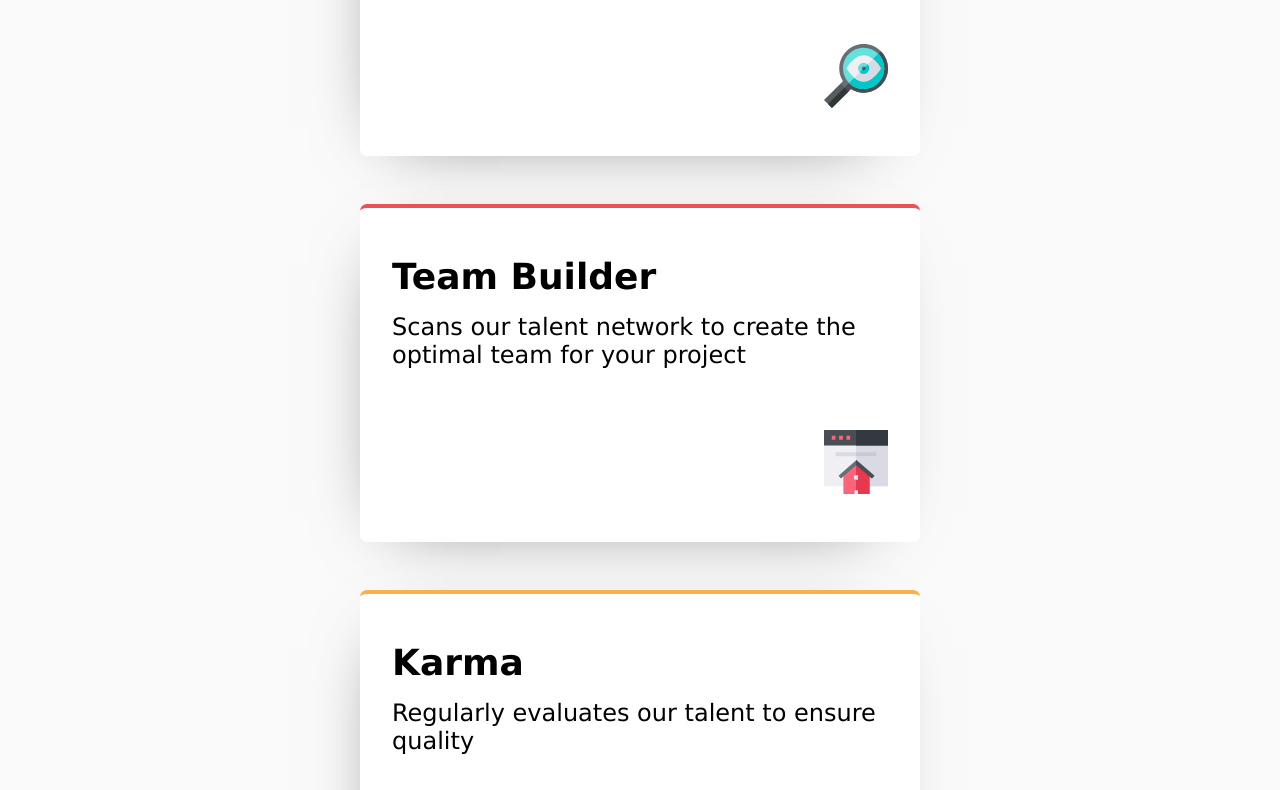
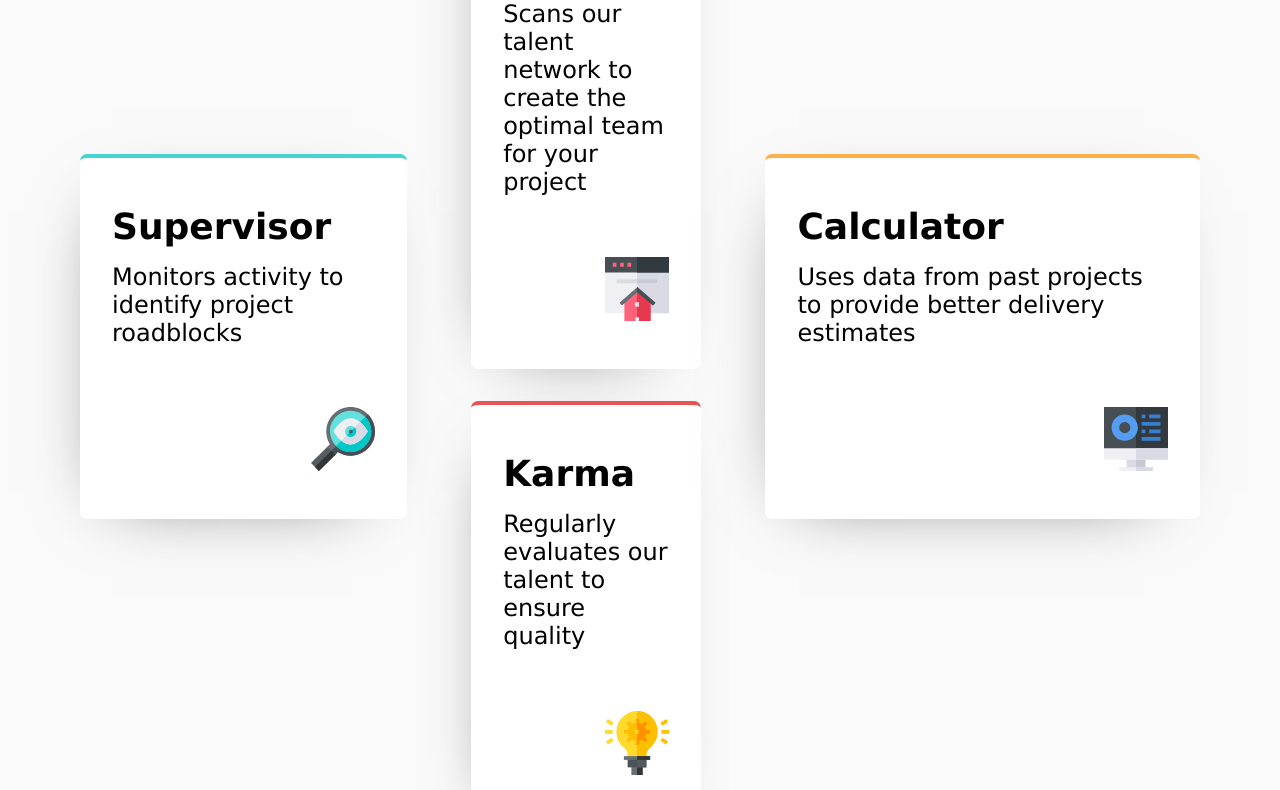
Before and after one commit to NatnaelSisay/Four-card, a plain HTML site: page index.html in a window 1280 px wide. Shown: the part 685-1475 px from the top of the page. Drawn offline with Linux system fonts and the light colour scheme.

Commit message:
finished up the desktop

```diff
--- a/css/desktop-media.css
+++ b/css/desktop-media.css
@@ -0,0 +1,12 @@
+@media screen and (min-width: 900px) {
+  .cards {
+    display: flex;
+    flex-direction: row;
+    align-items: center;
+    justify-content: space-between;
+  }
+
+  .card {
+    margin: 2rem;
+  }
+}
--- a/css/general.css
+++ b/css/general.css
@@ -23,7 +23,7 @@ image {
 body {
   padding: 0px;
   margin: 0px;
-
+  min-width: 36rem;
   display: flex;
   justify-content: center;
   background-color: var(--veryLightGray);
@@ -40,5 +40,8 @@ h1,
 
 .main {
   margin: 7rem 3rem;
-  max-width: 35rem;
+  display: flex;
+  flex-direction: column;
+  justify-content: center;
+  align-items: center;
 }
--- a/css/style.css
+++ b/css/style.css
@@ -1,9 +1,13 @@
 .heading {
+  max-width: 40rem;
   text-align: center;
   margin-bottom: 7.5rem;
 }
 
 .heading h1 {
+  margin: auto;
+  text-align: center;
+  max-width: 30rem;
   font-size: 2rem;
   line-height: 1.8;
   margin-bottom: 3rem;
@@ -19,6 +23,7 @@
 }
 
 .card {
+  max-width: 35rem;
   margin-bottom: 3rem;
   padding: 3rem 2rem;
   border-radius: 7px;
--- a/index.html
+++ b/index.html
@@ -51,10 +51,12 @@
           </div>
         </div>
 
+        <div class="two-card">
           <div class="card">
             <div class="card-heading">
               <h2>Team Builder</h2>
-            Scans our talent network to create the optimal team for your project
+              Scans our talent network to create the optimal team for your
+              project
             </div>
             <div class="card-image">
               <img src="./images/icon-team-builder.svg" alt="" />
@@ -70,7 +72,7 @@
               <img src="./images/icon-karma.svg" alt="" />
             </div>
           </div>
-
+        </div>
         <div class="card">
           <div class="card-heading">
             <h2>Calculator</h2>
```
Lines whose indentation alone changed are shown as unchanged.
